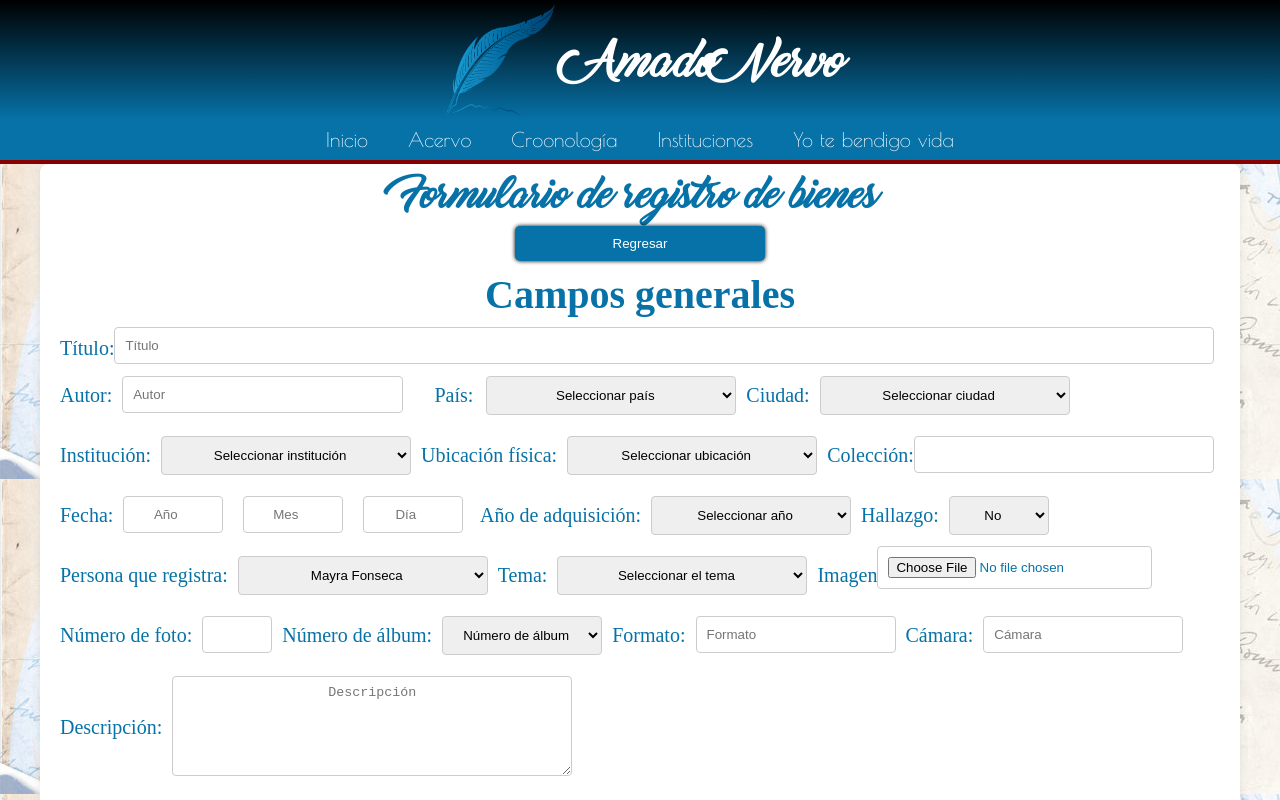
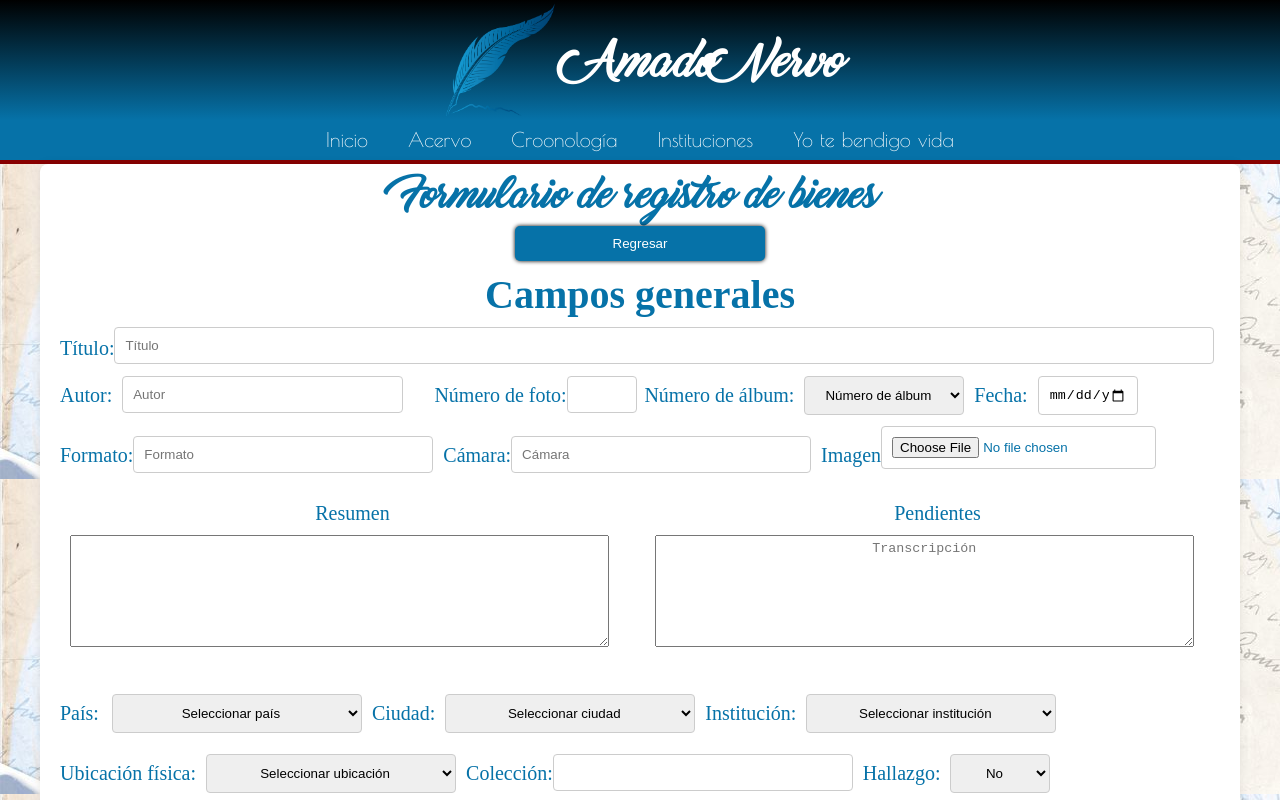
Before and after one commit to Robinlop64/client_nervo, a React (Create React App) app: page /registro/fotografia in a window 1280 px wide. Shown: the top 800 px of the page. Built offline with nearby package versions, Linux system fonts and the light colour scheme.

Commit message:
fotografia album fam upd

```diff
--- a/src/componentes/pages/formularios/Editores/EditarFotografia.js
+++ b/src/componentes/pages/formularios/Editores/EditarFotografia.js
@@ -206,11 +206,11 @@ export const EditarFotografia = () => {
 
           <div>
 
-            <h1>Formulario de Edición de bienes de {fotografia.titulo} </h1>
+            <h1>Formulario de registro de bienes</h1>
 
 
             <div className='frame_botones_registro' id="regresar_boton">
-            <NavLink to={`/admin/album/${fotografia.numero_album}`}>
+              <NavLink to="/registro">
                 <button className="button">Regresar</button>
               </NavLink>
             </div>
@@ -221,13 +221,85 @@ export const EditarFotografia = () => {
 
                 <div className="form-group">
                   <label>Título:</label>
-                  <input type="textarea" name="titulo" placeholder="Título" defaultValue={fotografia.titulo || ""} onChange={cambiado} />
+                  <input type="textarea" name="titulo" placeholder="Título" defaultValue={fotografia.titulo || ''} onChange={cambiado} />
                 </div>
 
                 <div className="form-group" id='autor'>
                   <label>Autor:</label>
                   <input type="text" className='autor' name="autor" placeholder="Autor" defaultValue={fotografia.autor || ''} onChange={cambiado} />
                 </div>
+
+
+
+
+
+
+                <div className="form-group" id='numeroFotografia'>
+                  <label>Número de foto:</label>
+                  <input type="number" name="numero_foto"  defaultValue={fotografia.numero_foto || ''} onChange={cambiado} />
+                </div>
+
+
+                <div className="form-group">
+                <label>Número de álbum:</label>
+                  <select name="numero_album" id="num_album" defaultValue={fotografia.numero_album || ''} onChange={cambiado} >
+                  <option value={fotografia.numero_album}>{fotografia.numero_album}</option>
+                    <option value="6">6</option>
+                    <option value="7">7</option>
+                    <option value="8">8</option>
+                    <option value="9">9</option>
+                    <option value="10">10</option>
+                    <option value="11">11</option>
+                  </select>
+                </div>
+                <div className="form-group" id='fechaFoto'>
+                  <label>Fecha:</label>
+                  <input type="date" name="fecha" className="small-input" placeholder="Año" defaultValue={fotografia.fecha || ''} onChange={cambiado} />
+
+                </div>
+
+                <div className="form-group">
+                  <label>Formato:</label>
+                  <input type="text" name="formato" placeholder="Formato" defaultValue={fotografia.formato || ''} onChange={cambiado} />
+                </div>
+
+                <div className="form-group">
+                  <label>Cámara:</label>
+                  <input type="text" name="camara" placeholder="Cámara" defaultValue={fotografia.camara || ''} onChange={cambiado} />
+                </div>
+
+
+                <div className='form-group' >
+                  <label htmlFor='file0'>Imagen</label>
+                  <input type='file' name='file0' id="file"/>
+                </div>
+
+
+                <div className='divisor_form'>
+                            <div className="form-group"id="resumen">
+                                <label htmlFor="resumen" id='resumenLabel'>Resumen</label>
+                                <textarea
+                                    type="text"
+                                    id="resumenInput"
+                                    name="resumen"
+                                    placeholder=""
+                                    defaultValue={fotografia.resumen || ''}
+                                    onChange={cambiado}
+                                />
+                            </div>
+
+                            <div className="form-group"id="transcripcion">
+                                <label htmlFor="transcripcion" id="transcripcionLabel">Pendientes</label>
+                                <textarea
+                                    type="text"
+                                    id="transcripcionInput"
+                                    name="pendientes"
+                                    placeholder="Transcripción"
+                                    defaultValue={fotografia.pendientes || ''}
+                                    onChange={cambiado}
+                                />
+                            </div>
+                            </div>
 
                 <div className="form-group">
                   <label>País:</label>
@@ -237,9 +309,9 @@ export const EditarFotografia = () => {
                     defaultValue={fotografia.pais || ''}
                     onChange={cambiado}>
 
-                    <option value="">Seleccionar país</option>
+                    <option value={fotografia.pais}>{fotografia.pais}</option>
                     {paises.map((pais) => (
-                      <option key={pais} name="paises" defaultValue={pais}>
+                      <option key={pais} name="paises" value={pais}>
                         {pais}
                       </option>
                     ))}
@@ -260,7 +332,7 @@ export const EditarFotografia = () => {
                     defaultValue={fotografia.ciudad || ''}
                     onChange={cambiado}
                   >
-                    <option value="">Seleccionar ciudad</option>
+                    <option value={fotografia.ciudad}>{fotografia.ciudad}</option>
                     {ciudades.map((ciudad) => (
                       <option key={ciudad} value={ciudad}>
                         {ciudad}
@@ -272,9 +344,9 @@ export const EditarFotografia = () => {
                 <div className="form-group">
                   <label>Institución:</label>
                   <select id="institucion" name='institucion' defaultValue={fotografia.institucion || ""} onChange={cambiado}>
-                    <option value="">Seleccionar institución</option>
+                    <option value={fotografia.institucion}>{fotografia.institucion}</option>
                     {instituciones.map((institucion, index) => (
-                      <option key={index} defaultValue={institucion}>
+                      <option key={index} value={institucion}>
                         {institucion}
                       </option>
                     ))}
@@ -284,7 +356,7 @@ export const EditarFotografia = () => {
 
                 <div className="form-group">
                   <label>Ubicación física:</label>
-                  <select name="ubicacion_fisica" defaultValue={fotografia.ubicacion_fisica || ''} onChange={cambiado}>
+                  <select name="ubicacion_fisica" value={fotografia.ubicacion_fisica || ''} onChange={cambiado}>
                     <option value="">Seleccionar ubicación</option>
                     <option value="Biblioteca">Biblioteca</option>
                     <option value="Archivo">Archivo</option>
@@ -293,26 +365,26 @@ export const EditarFotografia = () => {
                 </div>
                 <div className="form-group">
                   <label>Colección:</label>
-                  <select name="coleccion" defaultValue={fotografia.coleccion || ''} onChange={cambiado}>
-                    <option value="">Seleccionar la colección</option>
-                    <option value="Privada">Privada</option>
-                    <option value="Creación">Pública</option>
-                  </select>
-                </div>
-                <div className="form-group" id='fecha'>
-                  <label>Fecha:</label>
-                  <input type="number" name="anio" className="small-input" placeholder="Año" defaultValue={fotografia.anio || ''} onChange={cambiado} />
-                  <input type="number" name="mes" className="small-input" placeholder="Mes" defaultValue={fotografia.mes || ''} onChange={cambiado} />
-                  <input type="number" name="dia" className="small-input" placeholder="Día" defaultValue={fotografia.dia || ''} onChange={cambiado} />
+                  <input  type='text' name="coleccion" defaultValue={fotografia.coleccion || ''} onChange={cambiado}>
+
+                  </input>
                 </div>
 
 
 
 
                 <div className="form-group">
+                  <label>Hallazgo:</label>
+                  <select id='hallazgo' name="hallazgo" value={fotografia.hallazgo || ''} onChange={cambiado}>
+                  <option value={fotografia.hallazgo}>{fotografia.hallazgo}</option>
+                    <option value="No">No</option>
+                    <option value="Sí">Sí</option>
+                  </select>
+                </div>
+                <div className="form-group">
                   <label>Año de adquisición:</label>
                   <select id='adq' name="fecha_adquisicion" defaultValue={fotografia.fecha_adquisicion || ''} onChange={cambiado} >
-                    <option value="">Seleccionar año</option>
+                  <option value={fotografia.fecha_adquisicion}>{fotografia.fecha_adquisicion}</option>
                     <option value="2020">2020</option>
                     <option value="2019">2019</option>
                     <option value="2018">2018</option>
@@ -320,6 +392,13 @@ export const EditarFotografia = () => {
                     <option value="2016">2016</option>
                     <option value="2015">2015</option>
                     <option value="2014">2014</option>
+                    <option value="2013">2013</option>
+                    <option value="2012">2012</option>
+                    <option value="2011">2011</option>
+                    <option value="2010">2010</option>
+                    <option value="2009">2009</option>
+                    <option value="2008">2008</option>
+                    <option value="2007">2007</option>
                   </select>
                 </div>
 
@@ -327,78 +406,27 @@ export const EditarFotografia = () => {
 
 
 
-                <div className="form-group">
-                  <label>Hallazgo:</label>
-                  <select id='hallazgo' name="hallazgo" defaultValue={fotografia.hallazgo || ''} onChange={cambiado}>
-                    <option value="No">No</option>
-                    <option value="Sí">Sí</option>
-                  </select>
-                </div>
+
 
                 <div className="form-group">
                   <label>Persona que registra:</label>
                   <select name="persona_registra" defaultValue={fotografia.persona_registra || ''} onChange={cambiado}>
+                  <option value={fotografia.persona_registra}>{fotografia.persona_registra}</option>
                     <option value="Mayra Fonseca">Mayra Fonseca</option>
                     <option value="Robin">Robin</option>
                     <option value="Xoely">Xoely</option>
+                    <option value="Perla">Perla</option>
                   </select>
                 </div>
 
                 <div className="form-group">
                   <label>Tema:</label>
                   <select name="tema" defaultValue={fotografia.tema || ''} onChange={cambiado}>
-                    <option value="dw">Seleccionar el tema</option>
+                    <option value={fotografia.tema}>{fotografia.tema}</option>
                     <option value="Repatriación de los restos de Amado Nervo">Repatriación de los restos de Amado Nervo</option>
-                  </select>
-                </div>
-
-
-
-                <div className='form-group'>
-                  <label htmlFor='file0'>Imagen</label>
-                  <div className='marco'>
-                    <img src={imageUrl} alt={fotografia.titulo} className='fotografia-img-large' />
-                  </div>
-                  <input type='file' name='file0' id="file" />
-                </div>
-              </div>
-
-
-              <h3>Campos específicos Fotografía</h3>
-              <div className='campos_fotografia' >
-                <div className="form-group">
-                  <label>Número de foto:</label>
-                  <input type="number" name="numero_foto" defaultValue={fotografia.numero_foto || ''} onChange={cambiado} />
-                </div>
-
-
-                <div className="form-group">
-                  <label>Número de álbum:</label>
-                  <select name="numero_album" id="num_album" defaultValue={fotografia.numero_album || ''} onChange={cambiado} >
-                    <option value="">Número de álbum</option>
-                    <option value="6">6</option>
-                    <option value="7">7</option>
-                    <option value="8">8</option>
-                    <option value="9">9</option>
-                    <option value="10">10</option>
-                    <option value="11">11</option>
+                    <option value="Álbum familiar">Álbum familiar</option>
 
                   </select>
-                </div>
-
-                <div className="form-group">
-                  <label>Formato:</label>
-                  <input type="text" name="formato" placeholder="Formato" defaultValue={fotografia.formato || ''} onChange={cambiado} />
-                </div>
-
-                <div className="form-group">
-                  <label>Cámara:</label>
-                  <input type="text" name="camara" placeholder="Cámara" defaultValue={fotografia.camara || ''} onChange={cambiado} />
-                </div>
-
-                <div className="form-group">
-                  <label id='descripcion_label'>Descripción:</label>
-                  <textarea name="descripcion" placeholder="Descripción" defaultValue={fotografia.descripcion || ''} onChange={cambiado} />
                 </div>
               </div>
               <button className="button" onClick={guardar_foto}>Enviar</button>
--- a/src/componentes/pages/formularios/RegFotografia.js
+++ b/src/componentes/pages/formularios/RegFotografia.js
@@ -211,6 +211,78 @@ export const RegFotografia = () => {
                   <input type="text" className='autor' name="autor" placeholder="Autor" value={formulario.autor || ''} onChange={cambiado} />
                 </div>
 
+
+
+
+
+
+                <div className="form-group" id='numeroFotografia'>
+                  <label>Número de foto:</label>
+                  <input type="number" name="numero_foto"  value={formulario.numero_foto || ''} onChange={cambiado} />
+                </div>
+
+
+                <div className="form-group">
+                <label>Número de álbum:</label>
+                  <select name="numero_album" id="num_album" value={formulario.numero_album || ''} onChange={cambiado} >
+                  <option value="">Número de álbum</option>
+                    <option value="6">6</option>
+                    <option value="7">7</option>
+                    <option value="8">8</option>
+                    <option value="9">9</option>
+                    <option value="10">10</option>
+                    <option value="11">11</option>
+                  </select>
+                </div>
+                <div className="form-group" id='fechaFoto'>
+                  <label>Fecha:</label>
+                  <input type="date" name="fecha" className="small-input" placeholder="Año" value={formulario.fecha || ''} onChange={cambiado} />
+
+                </div>
+
+                <div className="form-group">
+                  <label>Formato:</label>
+                  <input type="text" name="formato" placeholder="Formato" value={formulario.formato || ''} onChange={cambiado} />
+                </div>
+
+                <div className="form-group">
+                  <label>Cámara:</label>
+                  <input type="text" name="camara" placeholder="Cámara" value={formulario.camara || ''} onChange={cambiado} />
+                </div>
+
+
+                <div className='form-group' >
+                  <label htmlFor='file0'>Imagen</label>
+                  <input type='file' name='file0' id="file"/>
+                </div>
+
+
+                <div className='divisor_form'>
+                            <div className="form-group"id="resumen">
+                                <label htmlFor="resumen" id='resumenLabel'>Resumen</label>
+                                <textarea
+                                    type="text"
+                                    id="resumenInput"
+                                    name="resumen"
+                                    placeholder=""
+                                    value={formulario.resumen || ''}
+                                    onChange={cambiado}
+                                />
+                            </div>
+
+                            <div className="form-group"id="transcripcion">
+                                <label htmlFor="transcripcion" id="transcripcionLabel">Pendientes</label>
+                                <textarea
+                                    type="text"
+                                    id="transcripcionInput"
+                                    name="pendientes"
+                                    placeholder="Transcripción"
+                                    value={formulario.pendientes || ''}
+                                    onChange={cambiado}
+                                />
+                            </div>
+                            </div>
+
                 <div className="form-group">
                   <label>País:</label>
                   <select
@@ -279,16 +351,17 @@ export const RegFotografia = () => {
 
                   </input>
                 </div>
-                <div className="form-group" id='fecha'>
-                  <label>Fecha:</label>
-                  <input type="number" name="anio" className="small-input" placeholder="Año" value={formulario.anio || ''} onChange={cambiado} />
-                  <input type="number" name="mes" className="small-input" placeholder="Mes" value={formulario.mes || ''} onChange={cambiado} />
-                  <input type="number" name="dia" className="small-input" placeholder="Día" value={formulario.dia || ''} onChange={cambiado} />
-                </div>
 
 
 
 
+                <div className="form-group">
+                  <label>Hallazgo:</label>
+                  <select id='hallazgo' name="hallazgo" value={formulario.hallazgo || ''} onChange={cambiado}>
+                    <option value="No">No</option>
+                    <option value="Sí">Sí</option>
+                  </select>
+                </div>
                 <div className="form-group">
                   <label>Año de adquisición:</label>
                   <select id='adq' name="fecha_adquisicion" value={formulario.fecha_adquisicion || ''} onChange={cambiado} >
@@ -300,6 +373,13 @@ export const RegFotografia = () => {
                     <option value="2016">2016</option>
                     <option value="2015">2015</option>
                     <option value="2014">2014</option>
+                    <option value="2013">2013</option>
+                    <option value="2012">2012</option>
+                    <option value="2011">2011</option>
+                    <option value="2010">2010</option>
+                    <option value="2009">2009</option>
+                    <option value="2008">2008</option>
+                    <option value="2007">2007</option>
                   </select>
                 </div>
 
@@ -307,20 +387,16 @@ export const RegFotografia = () => {
 
 
 
-                <div className="form-group">
-                  <label>Hallazgo:</label>
-                  <select id='hallazgo' name="hallazgo" value={formulario.hallazgo || ''} onChange={cambiado}>
-                    <option value="No">No</option>
-                    <option value="Sí">Sí</option>
-                  </select>
-                </div>
+
 
                 <div className="form-group">
                   <label>Persona que registra:</label>
                   <select name="persona_registra" value={formulario.persona_registra || ''} onChange={cambiado}>
+                  <option value="">Seleccionar Persona</option>
                     <option value="Mayra Fonseca">Mayra Fonseca</option>
                     <option value="Robin">Robin</option>
                     <option value="Xoely">Xoely</option>
+                    <option value="Perla">Perla</option>
                   </select>
                 </div>
 
@@ -333,53 +409,6 @@ export const RegFotografia = () => {
 
                   </select>
                 </div>
-
-
-
-                <div className='form-group'>
-                  <label htmlFor='file0'>Imagen</label>
-                  <input type='file' name='file0' id="file"/>
-                </div>
-              </div>
-
-
-
-              <div className='campos_fotografia' >
-                <div className="form-group">
-                  <label>Número de foto:</label>
-                  <input type="number" name="numero_foto"  value={formulario.numero_foto || ''} onChange={cambiado} />
-                </div>
-
-
-                <div className="form-group">
-                <label>Número de álbum:</label>
-                  <select name="numero_album" id="num_album" value={formulario.numero_album || ''} onChange={cambiado} >
-                  <option value="">Número de álbum</option>
-                    <option value="6">6</option>
-                    <option value="7">7</option>
-                    <option value="8">8</option>
-                    <option value="9">9</option>
-                    <option value="10">10</option>
-                    <option value="11">11</option>
-                  </select>
-                </div>
-
-                <div className="form-group">
-                  <label>Formato:</label>
-                  <input type="text" name="formato" placeholder="Formato" value={formulario.formato || ''} onChange={cambiado} />
-                </div>
-
-                <div className="form-group">
-                  <label>Cámara:</label>
-                  <input type="text" name="camara" placeholder="Cámara" value={formulario.camara || ''} onChange={cambiado} />
-                </div>
-
-                <div className="form-group">
-                  <label id='descripcion_label'>Descripción:</label>
-                  <textarea name="descripcion" placeholder="Descripción" value={formulario.descripcion || ''} onChange={cambiado} />
-                </div>
-
-
               </div>
               <button className="button" onClick={guardar_foto}>Enviar</button>
               <strong id='saved_text'>{saved === 'saved' ? 'Fotografia registrada correctamente' : ''}</strong>
--- a/src/index.css
+++ b/src/index.css
@@ -1245,6 +1245,18 @@ h1 {
   max-width: 100px;
   min-width: 100px;
 }
+#fechaFoto{
+  max-width: 200px;
+  min-width: 200px;
+  display: block;
+  float: left;
+}
+#fechaFoto input{
+  display: block;
+  float: left;
+  max-width: 100px;
+  min-width: 100px;
+}
 #fecha3{
   max-width: 360px;
   min-width: 360px;
@@ -1275,7 +1287,21 @@ h1 {
   padding-left: 10px;
   margin-top: 5px; /* Add some margin to separate the input from the label */
 }
-
+#numeroFotografia{
+  display: block;
+  float: left;
+  max-width: 210px;
+  min-width: 210px;
+
+}
+#numeroFotografia input{
+  padding: 10px;
+  box-sizing: border-box;
+  border: 1px solid #ccc;
+  border-radius: 4px;
+  max-width: 70px;
+  min-width: 70px;
+}
 
 #resumen{
   width: 50%;
--- a/src/routes/Rutas.js
+++ b/src/routes/Rutas.js
@@ -84,6 +84,7 @@ import { ObjetosInstitucionTema } from '../componentes/pages/instituciones/temas
 import { MonumentosInstitucionTema } from '../componentes/pages/instituciones/temas/MonumentosInstitucionTemas';
 import { FotografiaInstitucionTema } from '../componentes/pages/instituciones/temas/FotografiaInstitucionTema';
 import { EditarInstitucion } from '../componentes/pages/formularios/Editores/EditarInstitucion';
+import { FotografiaTema } from '../componentes/pages/acervo/temas/FotografiaTema';
 
 export const Rutas = () => {
   return (
@@ -145,6 +146,7 @@ export const Rutas = () => {
             <Route path="/admin/fotografias/:id" element={<FotoDetalle />} />
             <Route path="/admin/fotografias2" element={<Fotografias2 />} />
             <Route path="/admin/tema/Repatriación de los restos de Amado Nervo" element={<Cortejo />} />
+            <Route path="/admin/tema/:id" element={<FotografiaTema />} />
             <Route path="/admin/album/:id" element={<AlbumFotos />} />
 
 
```
Also changed, not shown: src/componentes/pages/acervo/temas/FotografiaTema.js (added, +91 -0 lines).
